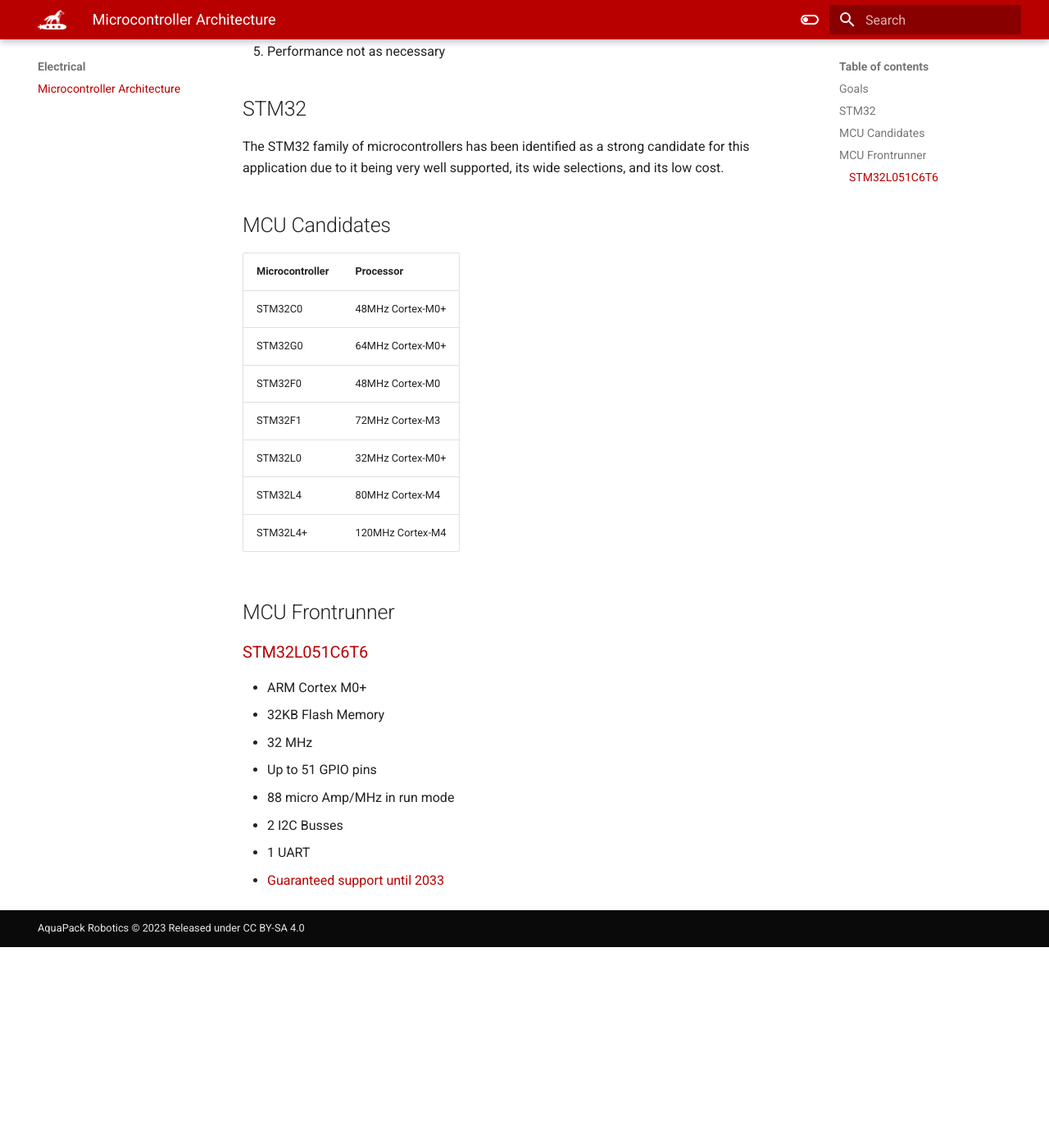
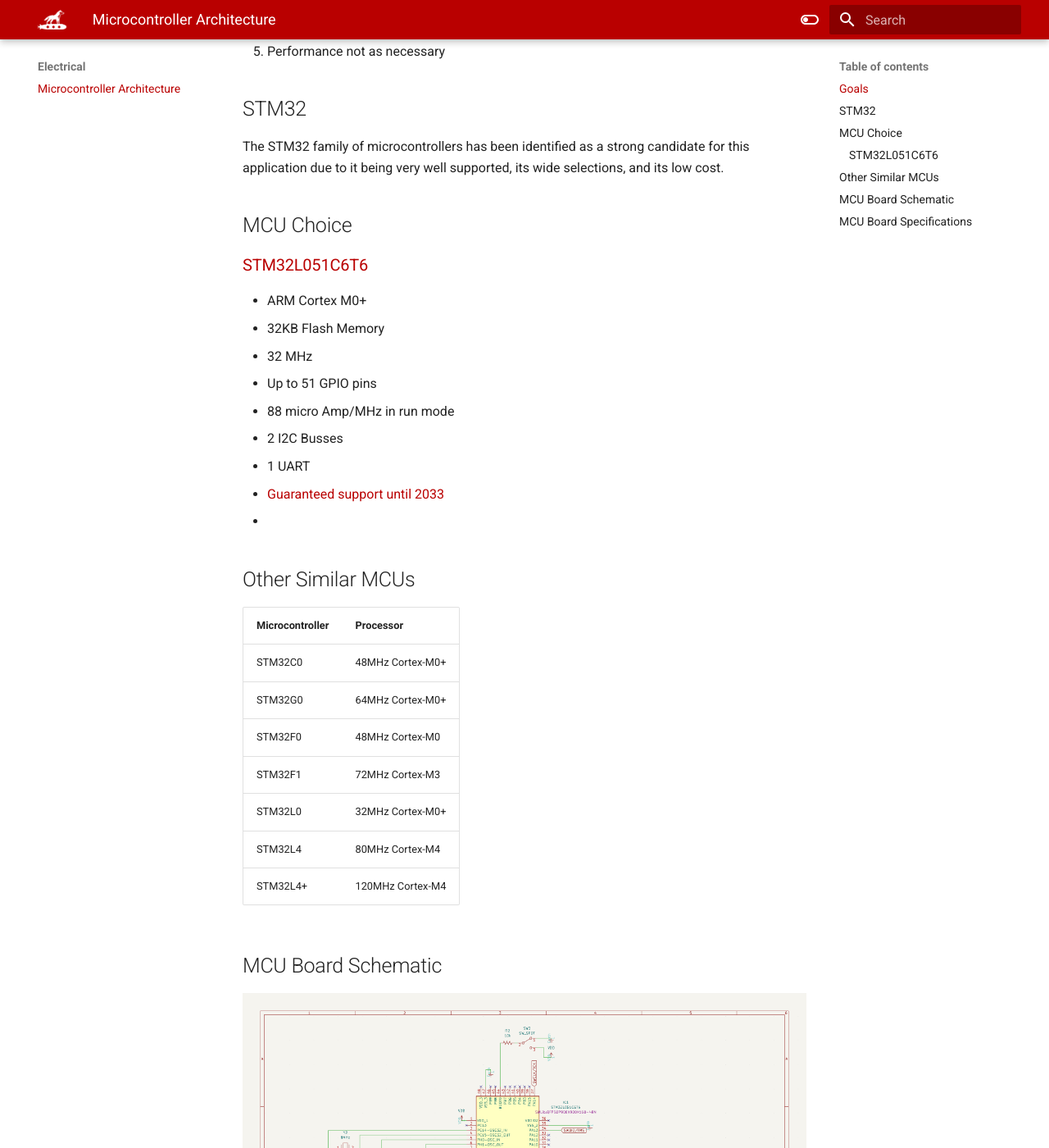
Before and after one commit to ncsurobotics/SW9-Documentation, an MkDocs documentation site: the page built from docs/electrical/microcontrollers/microcontroller-architecture.md, in a window 1280 px wide and 1400 px high, scrolled down 429 px. Shown: the whole window at 82% size. Built offline with MkDocs 1.6.1 and Material for MkDocs 9.7.7, drawn with Linux system fonts in a browser that asks for light colours; comment, search, counter and statistics services are not loaded; before the commit the page ends 1584 px from its top, so only the background shows below that; some of the changed lines change nothing that is shown; some of the changed text lies outside the part shown.

Commit message:
SW9 MCU Documentation Update

```diff
--- a/docs/electrical/microcontrollers/microcontroller-architecture.md
+++ b/docs/electrical/microcontrollers/microcontroller-architecture.md
@@ -12,7 +12,18 @@
 strong candidate for this application due to it being very well
 supported, its wide selections, and its low cost.
 
-## MCU Candidates
+## MCU Choice
+### [STM32L051C6T6](https://estore.st.com/en/stm32l051c6t6-cpn.html)
+- ARM Cortex M0+
+- 32KB Flash Memory
+- 32 MHz
+- Up to 51 GPIO pins
+- 88 micro Amp/MHz in run mode
+- 2 I2C Busses
+- 1 UART
+- [Guaranteed support until 2033](https://www.st.com/content/st_com/en/about/quality-and-reliability/product-longevity.html#10-year-longevity)
+-
+## Other Similar MCUs
 <table>
     <tr>
         <th>Microcontroller</th>
@@ -48,13 +59,14 @@
     </tr>
 </table>
 
-## MCU Frontrunner
-### [STM32L051C6T6](https://estore.st.com/en/stm32l051c6t6-cpn.html)
-- ARM Cortex M0+
-- 32KB Flash Memory
-- 32 MHz
-- Up to 51 GPIO pins
-- 88 micro Amp/MHz in run mode
-- 2 I2C Busses
-- 1 UART
-- [Guaranteed support until 2033](https://www.st.com/content/st_com/en/about/quality-and-reliability/product-longevity.html#10-year-longevity)
+
+
+## MCU Board Schematic
+![MCU Board Schematic](SW9-MCU_BOARD_SCHEMATIC.png)
+
+## MCU Board Specifications
+**Four Planes:**
+1. Top Plane (most components located here)
+2. Ground Plane
+3. Power VDD Plane
+4. Bottom Plane
```
Also changed, not shown: docs/electrical/microcontrollers/SW9-MCU_BOARD_SCHEMATIC.png (added).
